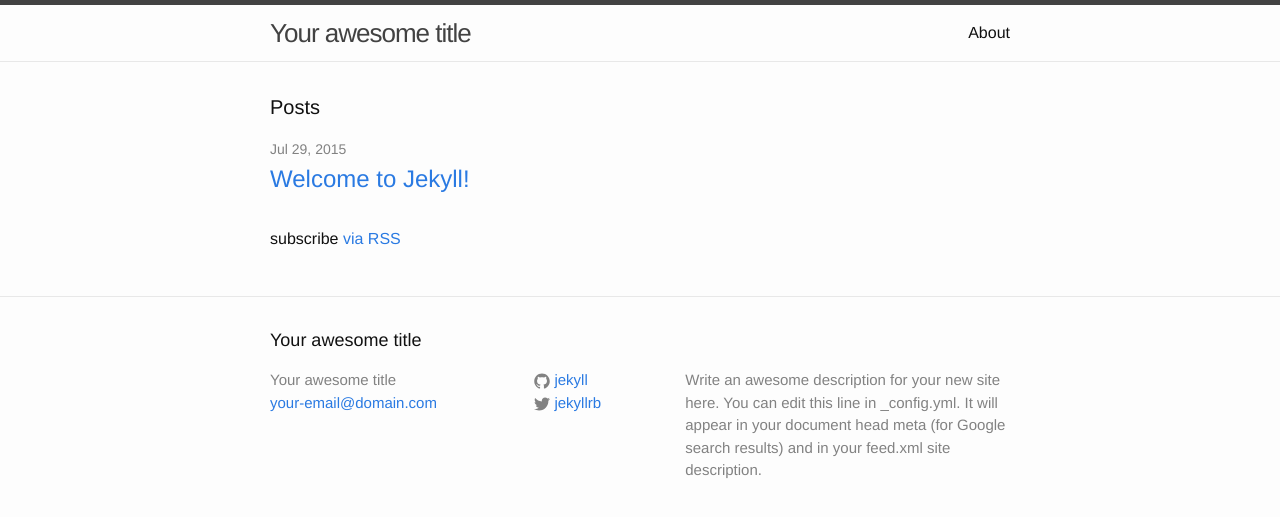
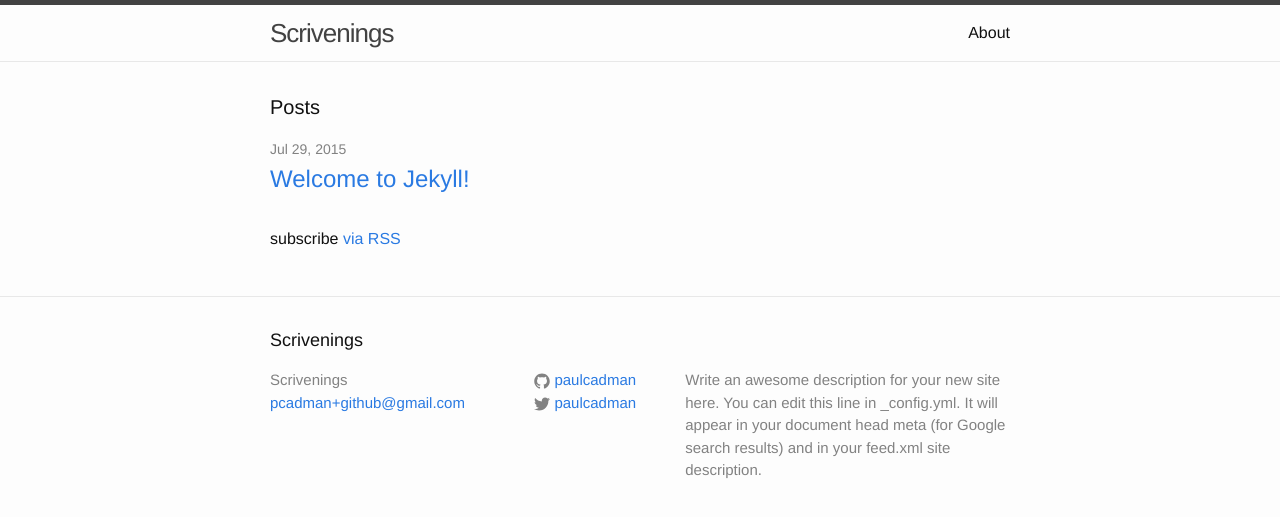
Before and after one commit to paulcadman/paulcadman.github.io, a Jekyll site: the page built from index.html, in a window 1280 px wide. Shown: the top 517 px of the page. Built offline with Jekyll 4.4.1, drawn with Linux system fonts in a browser that asks for light colours.

Commit message:
Add basic customizations

```diff
--- a/_config.yml
+++ b/_config.yml
@@ -1,14 +1,14 @@
 # Site settings
-title: Your awesome title
-email: your-email@domain.com
+title: Scrivenings
+email: pcadman+github@gmail.com
 description: > # this means to ignore newlines until "baseurl:"
   Write an awesome description for your new site here. You can edit this
   line in _config.yml. It will appear in your document head meta (for
   Google search results) and in your feed.xml site description.
 baseurl: "" # the subpath of your site, e.g. /blog/
 url: "http://yourdomain.com" # the base hostname & protocol for your site
-twitter_username: jekyllrb
-github_username:  jekyll
+twitter_username: paulcadman
+github_username:  paulcadman
 
 # Build settings
 markdown: kramdown
```
